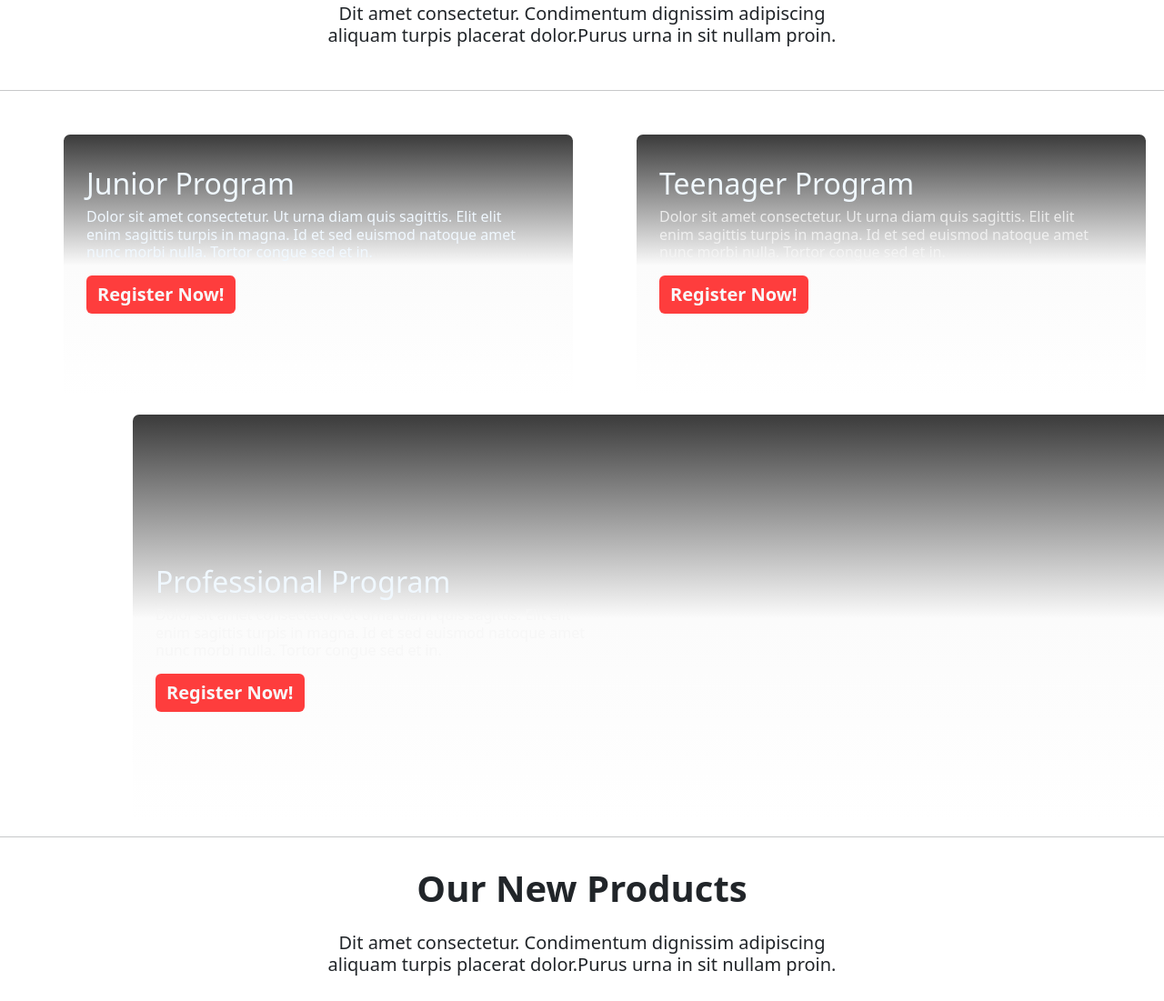
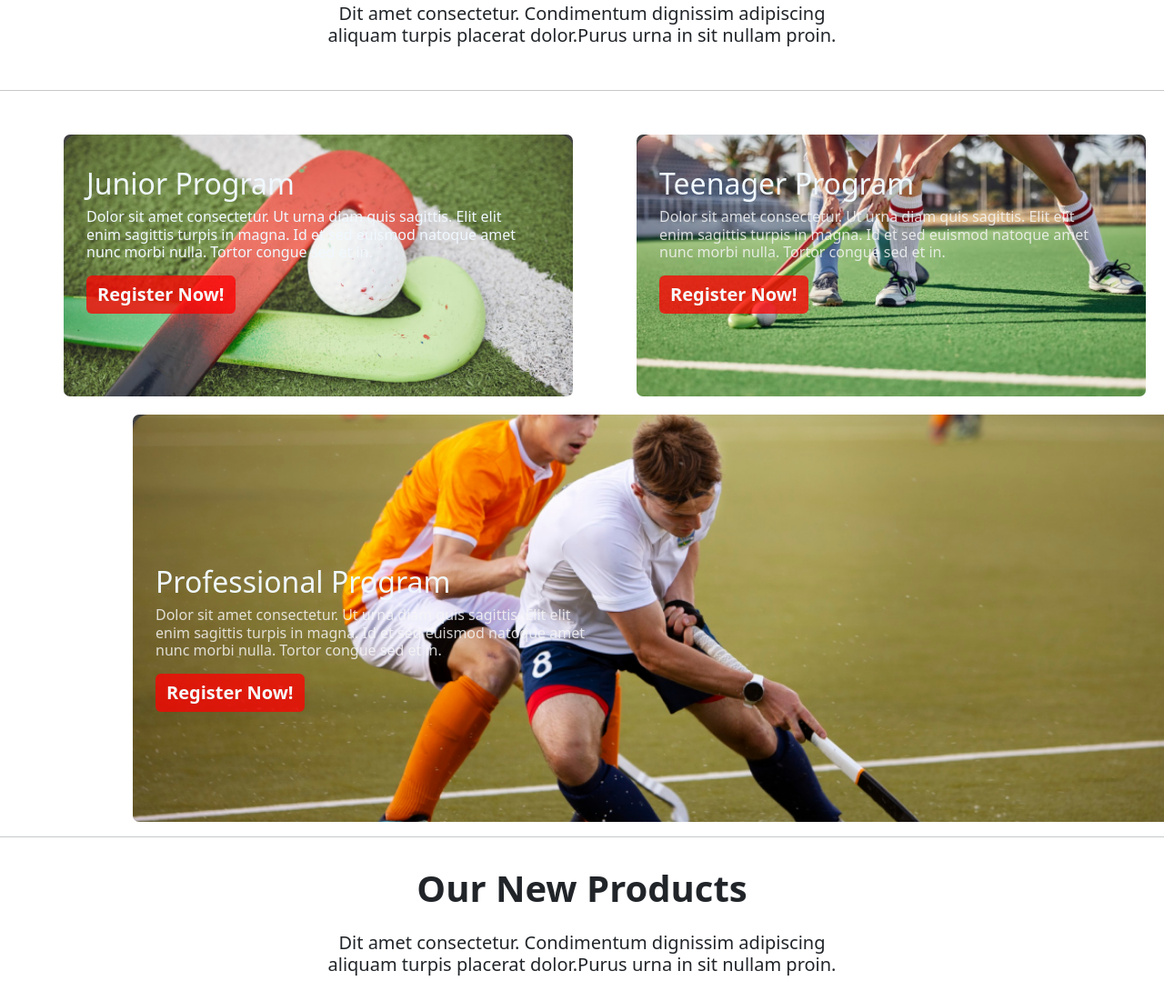
Before and after one commit to salauddin85/Django-, a plain HTML site: page index.html in a window 1280 px wide. Shown: the part 1371-2472 px from the top of the page at 91% size. Drawn offline with nearby package versions, Linux system fonts and the light colour scheme; files whose address does not match are found by name.

Commit message:
Update prectice.css

```diff
--- a/prectice.css
+++ b/prectice.css
@@ -29,21 +29,21 @@ hr {
   }
 
 .card1{
-    background-image: url(2.png),linear-gradient(rgba(0, 0, 0, 0.767),rgba(169, 169, 169, 0.046),rgba(255, 255, 255, 0.215));
+    background-image: url(./images/2.png),linear-gradient(rgba(0, 0, 0, 0.767),rgba(169, 169, 169, 0.046),rgba(255, 255, 255, 0.215));
     background-repeat: no-repeat;
     border-radius: 7px;
     background-size: cover;
     margin-left: 50px;
 }
 .card2{
-    background-image: url(3.png),linear-gradient(rgba(0, 0, 0, 0.767),rgba(169, 169, 169, 0.046),rgba(255, 255, 255, 0.215));
+    background-image: url(./images/3.png),linear-gradient(rgba(0, 0, 0, 0.767),rgba(169, 169, 169, 0.046),rgba(255, 255, 255, 0.215));
     background-repeat: no-repeat;
     border-radius: 7px;
     background-size: cover;
     margin-left: 50px;
 }
 .card3{
-    background-image: url(4.png),linear-gradient(rgba(0, 0, 0, 0.767),rgba(169, 169, 169, 0.046),rgba(255, 255, 255, 0.215));
+    background-image: url(./images/4.png),linear-gradient(rgba(0, 0, 0, 0.767),rgba(169, 169, 169, 0.046),rgba(255, 255, 255, 0.215));
     background-repeat: no-repeat;
     border-radius: 7px;
     background-size: cover;
```
